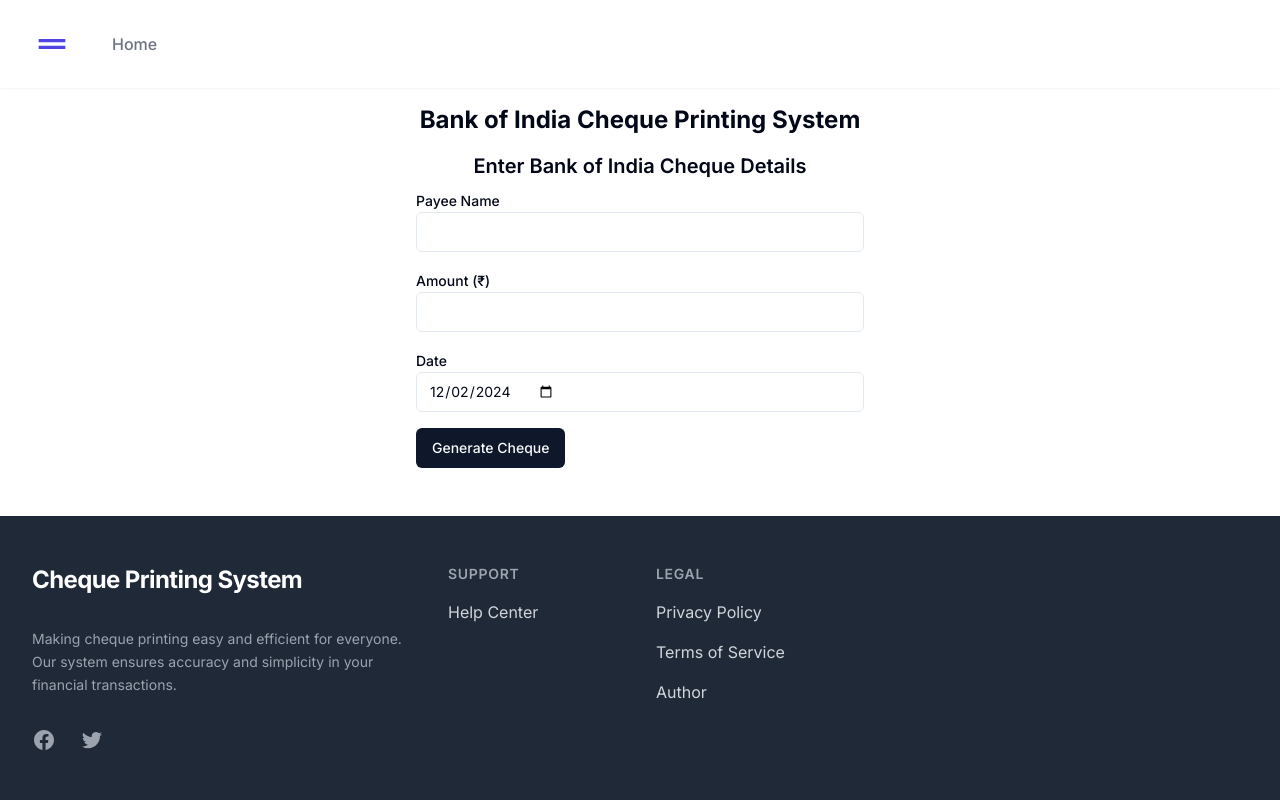
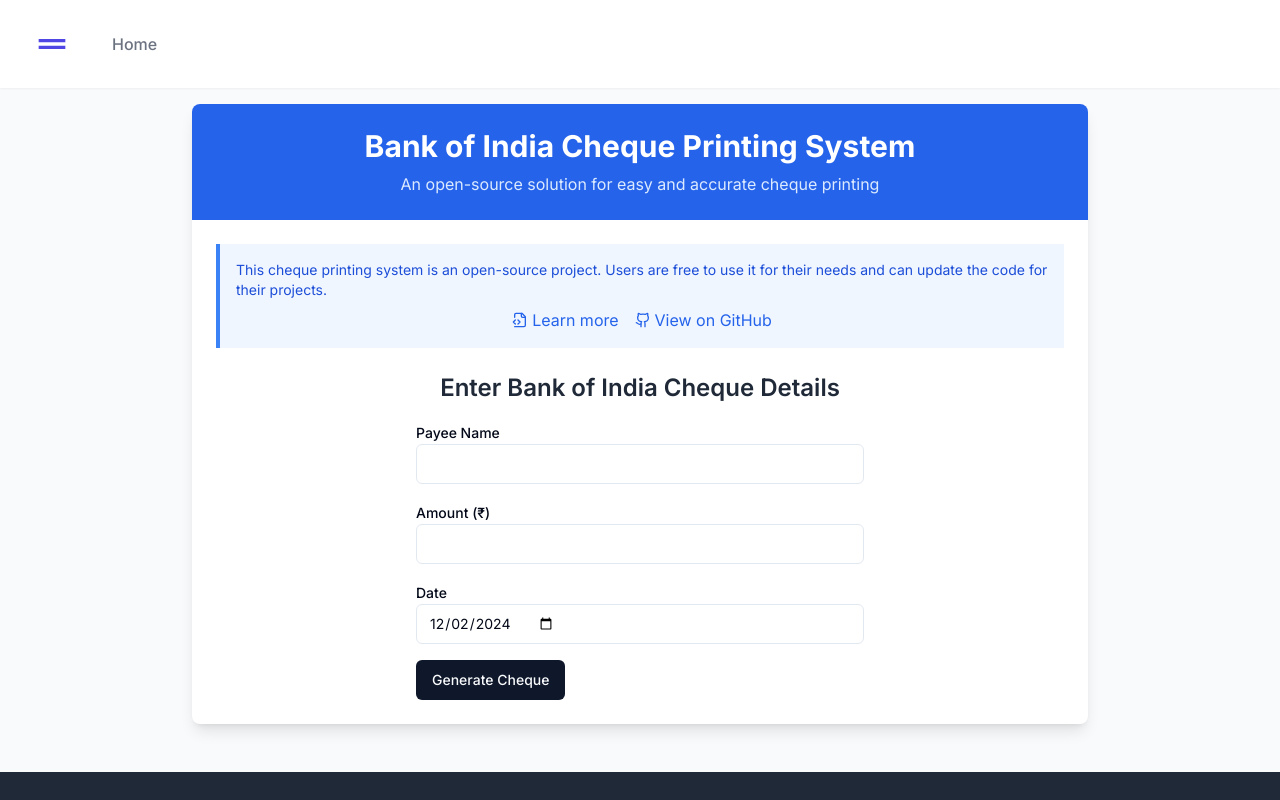
Before and after one commit to neil-jay/boi-cheque-printing-system, a Next.js app: page / in a window 1280 px wide. Shown: the top 800 px of the page. Built offline with nearby package versions, Linux system fonts and the light colour scheme.

Commit message:
feat: Add open source nature

```diff
--- a/app/page.tsx
+++ b/app/page.tsx
@@ -6,6 +6,8 @@
 import { Button } from "@/components/ui/button"
 import Footer from '@/components/Footer'
 import Header from '@/components/Header'
+import Link from 'next/link'
+import { Github, FileCode2 } from 'lucide-react'
 
 export default function ChequePrinter() {
   const [chequeData, setChequeData] = useState<{
@@ -29,26 +31,51 @@
   }
 
   return (
-    <div className="min-h-screen flex flex-col">
+    <div className="min-h-screen flex flex-col bg-gray-50">
       <Header />
       <main className="flex-grow container mx-auto p-4">
-        <h1 className="text-2xl font-bold mb-4 text-center">Bank of India Cheque Printing System</h1>
+        <div className="max-w-4xl mx-auto bg-white shadow-lg rounded-lg overflow-hidden">
+          <div className="bg-blue-600 text-white p-6">
+            <h1 className="text-3xl font-bold mb-2 text-center">Bank of India Cheque Printing System</h1>
+            <p className="text-center text-blue-100">
+              An open-source solution for easy and accurate cheque printing
+            </p>
+          </div>
+          <div className="p-6">
+            <div className="bg-blue-50 border-l-4 border-blue-500 p-4 mb-6">
+              <p className="text-sm text-blue-700">
+                This cheque printing system is an open-source project.
+                Users are free to use it for their needs and can update the code for their projects.
+              </p>
+              <div className="mt-2 flex justify-center space-x-4">
+                <Link href="/help#open-source" className="inline-flex items-center text-blue-600 hover:underline">
+                  <FileCode2 className="w-4 h-4 mr-1" />
+                  Learn more
+                </Link>
+                <a href="https://github.com/example/boi-cheque-printing" target="_blank" rel="noopener noreferrer" className="inline-flex items-center text-blue-600 hover:underline">
+                  <Github className="w-4 h-4 mr-1" />
+                  View on GitHub
+                </a>
+              </div>
+            </div>
             <div className="space-y-8">
               <div>
-            <h2 className="text-xl font-semibold mb-2 text-center">Enter Bank of India Cheque Details</h2>
+                <h2 className="text-2xl font-semibold mb-4 text-center text-gray-800">Enter Bank of India Cheque Details</h2>
                 <ChequeForm onSubmit={setChequeData} />
               </div>
               {chequeData && (
                 <div className="flex flex-col items-center">
-              <h2 className="text-xl font-semibold mb-2 text-center">Bank of India Cheque Preview</h2>
-              <div className="w-full max-w-3xl">
+                  <h2 className="text-2xl font-semibold mb-4 text-center text-gray-800">Bank of India Cheque Preview</h2>
+                  <div className="w-full max-w-3xl bg-white shadow-md rounded-lg overflow-hidden">
                     <Cheque ref={chequeRef} {...chequeData} />
                   </div>
-              <Button onClick={handlePrint} className="mt-4">
+                  <Button onClick={handlePrint} className="mt-6 bg-green-500 hover:bg-green-600 text-white font-bold py-2 px-4 rounded">
                     Print Bank of India Cheque
                   </Button>
                 </div>
               )}
+            </div>
+          </div>
         </div>
       </main>
       <Footer />
```
Lines whose indentation alone changed are shown as unchanged.
